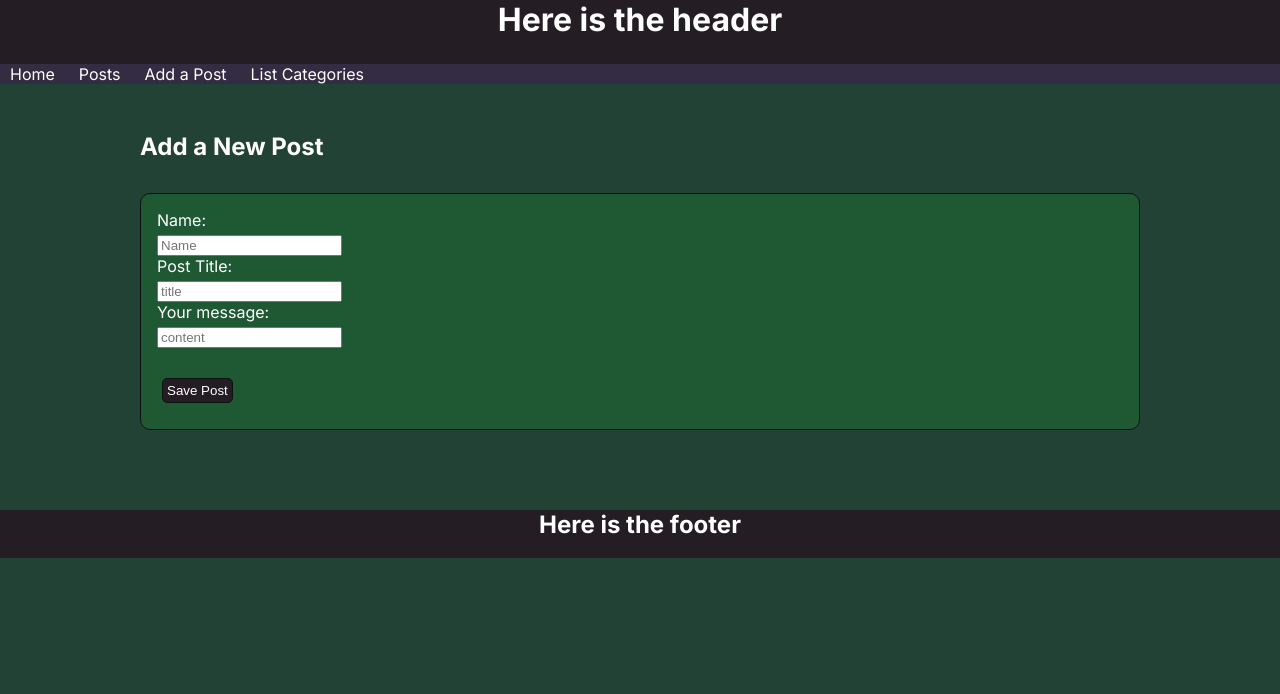
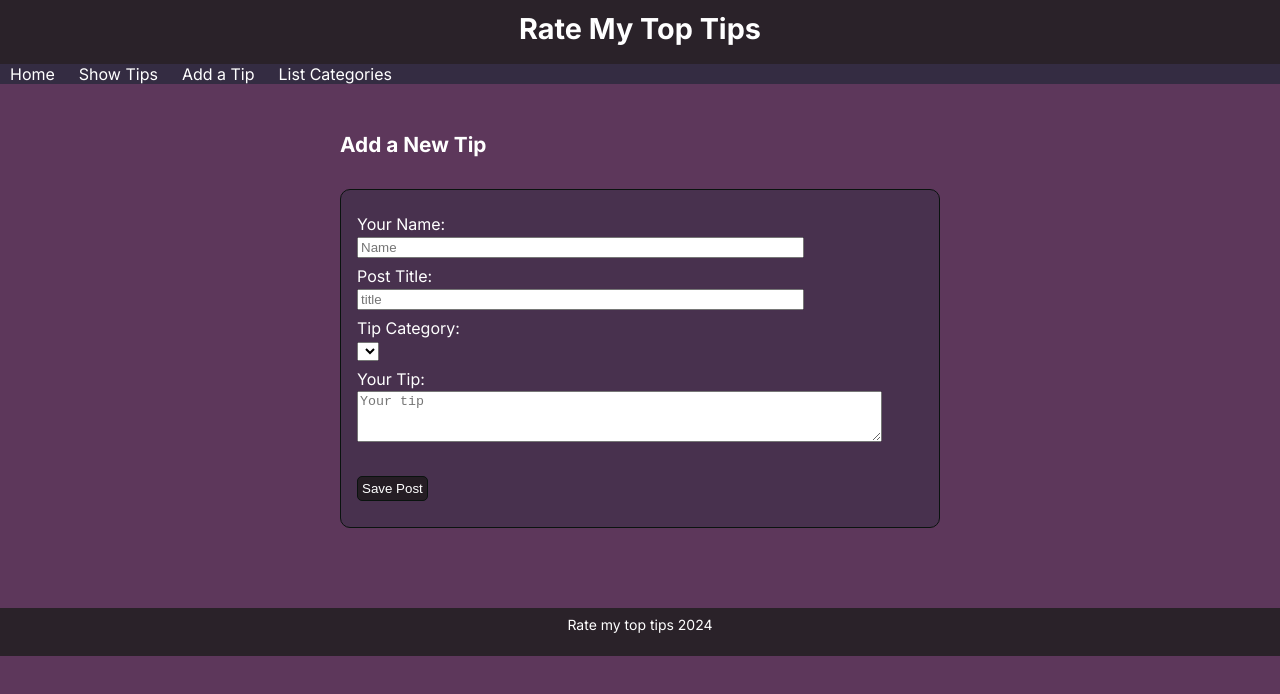
Before and after one commit to mrdb303/assignment-forum-nextjs, a Next.js app: page /posts/addpost in a window 1280 px wide. Shown: the top 694 px of the page. Built offline with nearby package versions, Linux system fonts and the light colour scheme; no server answers; the database is empty.

Commit message:
like functionality added

```diff
--- a/src/app/globals.css
+++ b/src/app/globals.css
@@ -8,8 +8,8 @@ html {
 }
 
 body {
-  background-color: #234236;
-
+  background-color: #5d375b;
+  min-height: 100vh;
 }
 
 h1, h2, h3 ,h4{
@@ -17,8 +17,21 @@ h1, h2, h3 ,h4{
   color: white;
 }
 
+h1 {
+  font-size: 1.8rem;
+}
+
+h2 {
+  font-size: 1.3rem;
+}
+
 h3 {
   font-size: 1.2rem;
+}
+
+p {
+  font-size: 0.875rem;
+  color: white;
 }
 
 nav {
@@ -36,11 +49,15 @@ nav.a {
 }
 
 label {
-  width: 8rem;
+  width: 20rem;
   display: block;
-  height: 1.5rem;
-  padding-bottom: 0.8rem;
+  height: 0.875rem;
+  margin-top: 0.5rem;
+  margin-bottom: 0.5rem;
+}
 
+input {
+  width: 79%;
 }
 
 
@@ -57,38 +74,42 @@ a {
 
 #wrapper {
   margin: 0 auto;
+  position: relative;
 }
 
 #child-wrapper {
-  width: 1000px;
+  width: 600px;
   margin: 0 auto;
   margin-top: 3rem;
 }
 
 header {
-  background-color: #251d24;
+  background-color: #2a2229;
   color: #f2e394;
   width: 100%;
   margin: 0 auto;
   text-align: center;
+  padding-top: 0.7rem;
 
   height: 4rem;
 }
 
 /* Copy of header*/
 footer {
-  background-color: #251d24;
-  color: #f2e394;
-  width: 100%;
-  margin: 0 auto;
+  background-color: #2a2229;
+  color: white;
+
+  /* margin: 0 auto; */
   text-align: center;
 
+  margin-top: 5rem;
+  padding-top: 0.5rem;
+  width: 100%;
   height: 3rem;
-  margin-top: 5rem;
 }
 
 form {
-  background-color: #1f5934;
+  background-color: #48314E;
   border-radius: 10px;
   margin-bottom: 2rem;
   margin-top: 2rem;
@@ -99,14 +120,17 @@ form {
 
 /*same as #form*/
 .post, .comment, .category {
-  background-color: #1f5934;
+  background-color: #48314E;
   border-radius: 10px;
   margin-bottom: 2rem;
   margin-top: 2rem;
   padding: 1rem;
   color: white;
   border: 1px solid #0a130f;
+}
 
+.category {
+  text-align: center;
 }
 
 
@@ -117,7 +141,7 @@ button {
   border-radius: 5px;
   padding: 4px;
   margin-top: 10px;
-  margin-left: 5px;
-  margin-right: 5px;
+  margin-left: 0;
+  margin-right: 8px;
   margin-bottom: 10px;
 }
--- a/src/app/layout.js
+++ b/src/app/layout.js
@@ -7,8 +7,8 @@ import "./globals.css";
 const inter = Inter({ subsets: ["latin"] });
 
 export const metadata = {
-  title: "Blog project",
-  description: "Simple blog in React and Next.js",
+  title: "Rate My Top Tips",
+  description: "Rate top tips in a forum style",
 };
 
 export default function RootLayout({ children }) {
@@ -18,8 +18,8 @@ export default function RootLayout({ children }) {
         <Header/>
         <nav>
           <Link href="/">Home</Link>
-          <Link href="/posts">Posts</Link>
-          <Link href="/posts/addpost">Add a Post</Link>
+          <Link href="/posts">Show Tips</Link>
+          <Link href="/posts/addpost">Add a Tip</Link>
           <Link href="/posts/categories">List Categories</Link>
         </nav>
 
--- a/src/app/posts/addpost/page.js
+++ b/src/app/posts/addpost/page.js
@@ -4,6 +4,7 @@ import { sql } from "@vercel/postgres";
 import { revalidatePath } from 'next/cache';
 import AddPostButton from "../../../components/AddPostButton";
 import { redirect } from "next/navigation";
+import SelectOptions from "@/components/SelectOptions";
 
 
 
@@ -16,9 +17,10 @@ export default async function addPost() {
     const author = formData.get("authorname");
     const title = formData.get("title");
     const content = formData.get("content");
+    const category = formData.get("category");
 
     // Run the query to write message to database
-    await sql`INSERT INTO bl_posts ( post_author, post_title, post_content) VALUES ( ${author}, ${title}, ${content})`;
+    await sql`INSERT INTO bl_posts ( post_author, post_title, post_content, post_cat_id) VALUES ( ${author}, ${title}, ${content}, ${category})`;
 
     revalidatePath('/', 'layout');
     redirect(`/posts`);
@@ -29,14 +31,35 @@ export default async function addPost() {
   return (
 
       <div>
-      <h2>Add a New Post</h2>
+      <h2>Add a New Tip</h2>
       <form action={handleAddPost}>
-        <label htmlFor="name">Name: </label>
-        <input name="authorname" id="authorname" placeholder="Name" /><br/>
+        <label htmlFor="name">Your Name: </label>
+        <input name="authorname"
+          id="authorname"
+          placeholder="Name"
+          required
+        /><br/>
         <label htmlFor="title">Post Title: </label>
-        <input name="title" id="title" placeholder="title" /><br/>
-        <label htmlFor="content">Your message: </label>
-        <input name="content" id="content" placeholder="content" /><br/>
+        <input name="title"
+          id="title"
+          placeholder="title"
+          required
+        /><br/>
+        <label htmlFor="category">Tip Category:</label>
+        <select name="category"
+          id="category"
+          required>
+          <SelectOptions/>
+        </select>
+
+        <label htmlFor="content">Your Tip: </label>
+        <textarea name="content"
+          id="content"
+          placeholder="Your tip"
+          required
+          rows="3"
+          cols="63"
+        /><br/>
         <br/>
         <AddPostButton/>
       </form>
--- /dev/null
+++ b/src/components/DateTimeConvert.js
@@ -0,0 +1,4 @@
+export default function DateTimeConvert(params){
+
+  return (params);
+}
--- a/src/components/Footer.js
+++ b/src/components/Footer.js
@@ -3,7 +3,7 @@ export default function Footer(){
 
   return (
     <footer>
-      <h2>Here is the footer</h2>
+      <p>Rate my top tips 2024</p>
     </footer>
   );
 
--- a/src/components/Header.js
+++ b/src/components/Header.js
@@ -3,7 +3,7 @@ export default function Header(){
 
   return (
     <header>
-      <h1>Here is the header</h1>
+      <h1>Rate My Top Tips</h1>
     </header>
   );
 
--- /dev/null
+++ b/src/components/SelectOptions.js
@@ -0,0 +1,20 @@
+import { sql } from "@vercel/postgres";
+import Link from "next/link";
+
+export default async function SelectOptions(){
+
+  const options = await sql`SELECT * FROM bl_categories ORDER BY cat_name ASC`;
+
+  return (
+    <>
+      {options.rows.map((option) => {
+        return (
+          <option key={option.cat_id}
+            value={option.cat_id}>
+              {option.cat_name}
+          </option>
+        );
+      })}
+    </>
+  );
+}
```
Also changed, not shown: src/app/posts/[postId]/page.js (+66 -17 lines), src/app/posts/categories/page.js (+5 -5 lines), src/app/posts/page.js (+13 -8 lines), src/components/AddLikeButton.js (added, +14 -0 lines), src/components/ListMessages.js (+27 -3 lines).
